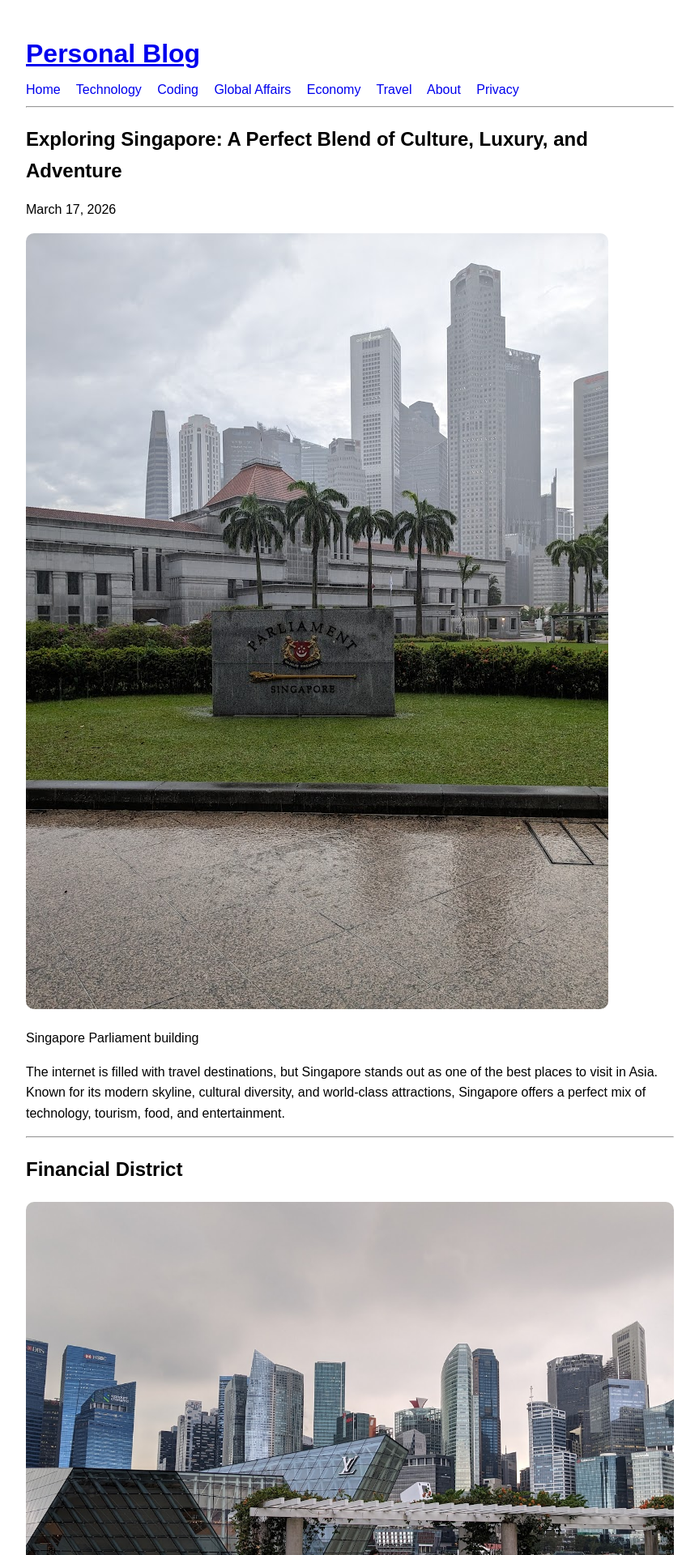
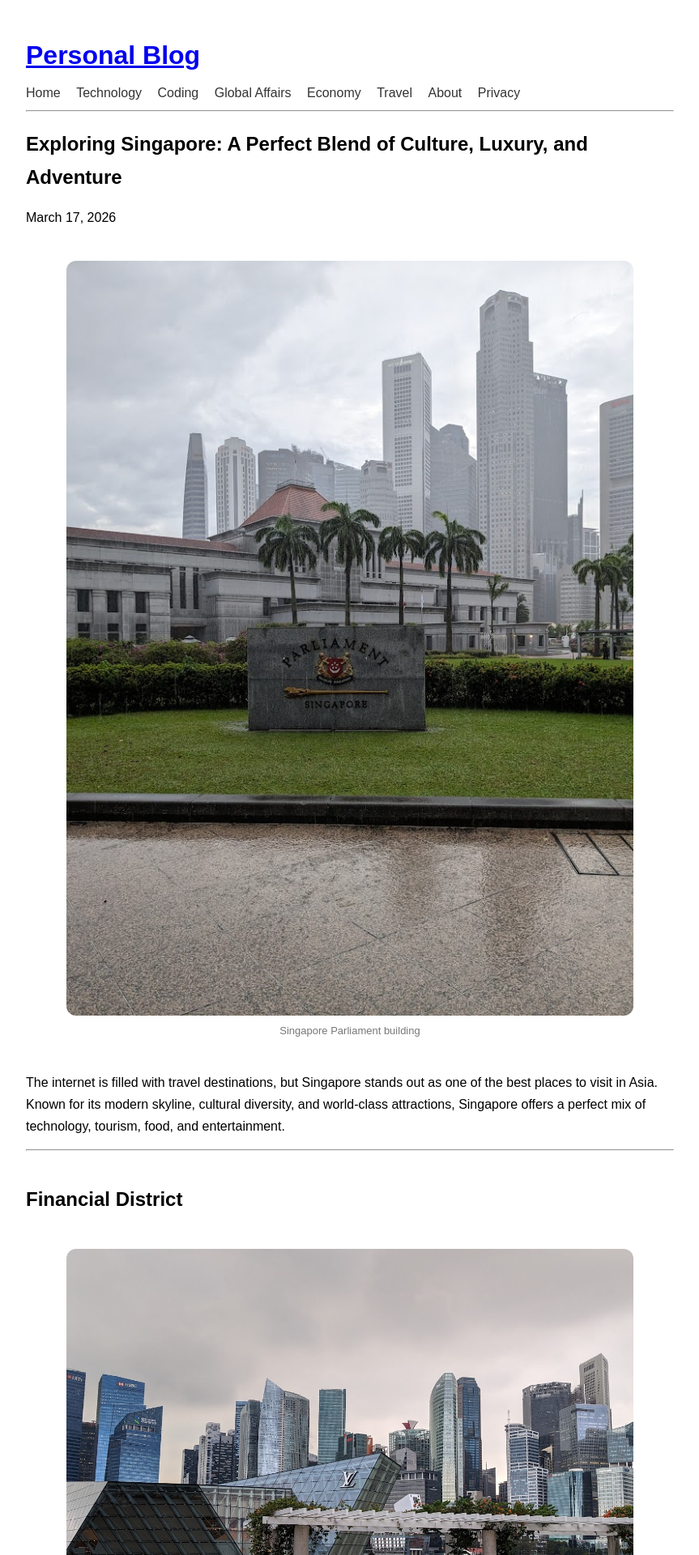
Before and after one commit to shisuiUchiha/shisuiuchiha.github.io, a Jekyll site: the page built from _posts/2026-03-17-Exploring-Singapore-A -Perfect-Blend-of-Culture-Luxury -and-Adventure.md, in a window 1280 px wide. Shown: the top 1920 px of the page at 81% size, without its empty margins (208-1071 px from the left). Built offline with Jekyll 4.4.1, drawn with Linux system fonts in a browser that asks for light colours; some of the changed text lies outside the part shown.

Commit message:
css updates

```diff
--- a/_posts/2026-03-17-Exploring-Singapore-A -Perfect-Blend-of-Culture-Luxury -and-Adventure.md
+++ b/_posts/2026-03-17-Exploring-Singapore-A -Perfect-Blend-of-Culture-Luxury -and-Adventure.md
@@ -6,9 +6,9 @@ categories: travel
 tags: [travel, blog]
 ---
 
-<div class="image-center">
+<div class="media">
   <img src="{{ '/assets/images/travel/singapore/parliament.jpg' | relative_url }}" alt="Singapore Parliament building architecture">
-  <p class="image-caption">Singapore Parliament building</p>
+  <p>Singapore Parliament building</p>
 </div>
 
 The internet is filled with travel destinations, but Singapore stands out as one of the best places to visit in Asia. Known for its modern skyline, cultural diversity, and world-class attractions, Singapore offers a perfect mix of technology, tourism, food, and entertainment.
@@ -17,24 +17,24 @@ The internet is filled with travel destinations, but Singapore stands out as one
 
 ## Financial District
 
-<div class="image-center">
+<div class="media">
   <img src="{{ '/assets/images/travel/singapore/financial_district-1.jpg' | relative_url }}" alt="Singapore financial district skyline at night">
-  <p class="image-caption">Singapore’s iconic financial district skyline</p>
+  <p>Singapore’s iconic financial district skyline</p>
 </div>
 
 Walking through Singapore’s financial district feels like stepping into the future. Surrounded by sleek skyscrapers, luxury hotels, and bustling professionals, this area reflects the city’s status as a global financial hub.
 
-The skyline—especially at night—is one of the most iconic views in the world and a must-see for anyone visiting Singapore.
+The skyline especially at night is one of the most iconic views in the world and a must-see for anyone visiting Singapore.
 
 ---
 
 ## Merlion Park: The Icon of Singapore
 
-<div class="video-center">
+<div class="media">
   <video controls>
     <source src="{{ '/assets/videos/travel/singapore/fd.mp4' | relative_url }}" type="video/mp4">
   </video>
-  <p class="video-caption">Views around Merlion Park</p>
+  <p>Views around Merlion Park</p>
 </div>
 
 No trip to Singapore is complete without visiting the famous Merlion. With the body of a fish and the head of a lion, it represents Singapore’s origins as a fishing village and its rise as a global city.
@@ -53,16 +53,16 @@ From delicious Indian cuisine to street shopping, it’s a must-visit for those
 
 ## Gardens by the Bay: A Futuristic Nature Experience
 
-<div class="image-center">
+<div class="media">
   <img src="{{ '/assets/images/travel/singapore/gardens_by_the_bay.jpg' | relative_url }}" alt="Gardens by the Bay Supertree structures at night">
-  <p class="image-caption">Gardens by the Bay light show</p>
+  <p>Gardens by the Bay light show</p>
 </div>
 
-<div class="video-center">
+<div class="media">
   <video controls>
     <source src="{{ '/assets/videos/travel/singapore/gbtb.mp4' | relative_url }}" type="video/mp4">
   </video>
-  <p class="video-caption">Gardens by the Bay Supertree light show</p>
+  <p>Gardens by the Bay Supertree light show</p>
 </div>
 
 Gardens by the Bay is one of Singapore’s most iconic attractions. The towering Supertree structures and climate-controlled domes create a surreal blend of nature and technology.
@@ -81,16 +81,16 @@ It’s the perfect place to explore Singapore’s cultural roots, try local food
 
 ## Sentosa Island: The Ultimate Getaway
 
-<div class="image-center">
+<div class="media">
   <img src="{{ '/assets/images/travel/singapore/pheonix_show_sentosa.jpg' | relative_url }}" alt="Wings of Time show at Sentosa beach Singapore">
-  <p class="image-caption">Wings of Time show at Sentosa</p>
+  <p>Wings of Time show at Sentosa</p>
 </div>
 
-<div class="video-center">
+<div class="media">
   <video controls>
     <source src="{{ '/assets/videos/travel/singapore/sentosa.mp4' | relative_url }}" type="video/mp4">
   </video>
-  <p class="video-caption">Cable car ride and views around Sentosa Island</p>
+  <p>Cable car ride and views around Sentosa Island</p>
 </div>
 
 Sentosa Island is Singapore’s top destination for relaxation and entertainment. With beautiful beaches, luxury resorts, and exciting attractions, it offers something for every traveler.
--- a/assets/css/style.css
+++ b/assets/css/style.css
@@ -3,24 +3,73 @@ font-family: Arial, sans-serif;
     max-width: 800px;
     margin: auto;
     padding: 20px;
-line-height: 1.6;
+    line-height: 1.7;
   }
 
+  /* Header */
   header h1 {
     margin-bottom: 5px;
   }
 
+  /* Navigation */
   nav a {
     margin-right: 15px;
     text-decoration: none;
+    color: #333;
+    font-weight: 500;
   }
 
-article h1 {
-margin-bottom: 5px;
+  nav a:hover {
+    color: #0077cc;
   }
 
-img {
-    max-width: 100%;
+  /* Article */
+  article h1 {
+    margin-bottom: 10px;
+  }
+
+  /* 🔥 REMOVE global img styling conflict */
+  /* img { max-width: 100%; }  ❌ REMOVE */
+
+  /* ===== MEDIA SYSTEM ===== */
+
+  .media {
+    max-width: 700px;   /* same for all media */
+    margin: 40px auto;  /* more breathing space */
+    text-align: center;
+  }
+
+  /* Images */
+  .media img {
+    width: 100%;
     height: auto;
-    border-radius: 10px;
+    border-radius: 12px;
+    display: block;
   }
+
+  /* Videos */
+  .media video {
+    width: 100%;
+    height: auto;
+    border-radius: 12px;
+    display: block;
+  }
+
+  /* Caption */
+  .media p {
+    font-size: 13px;
+    color: #777;
+    margin-top: 10px;
+    text-align: center;
+    line-height: 1.4;
+  }
+
+  /* Improve text readability */
+  p {
+    margin: 15px 0;
+  }
+
+  /* Section spacing */
+  h2 {
+    margin-top: 40px;
+  }
```
Also changed, not shown: 1 other file. Lines whose indentation alone changed are shown as unchanged.
